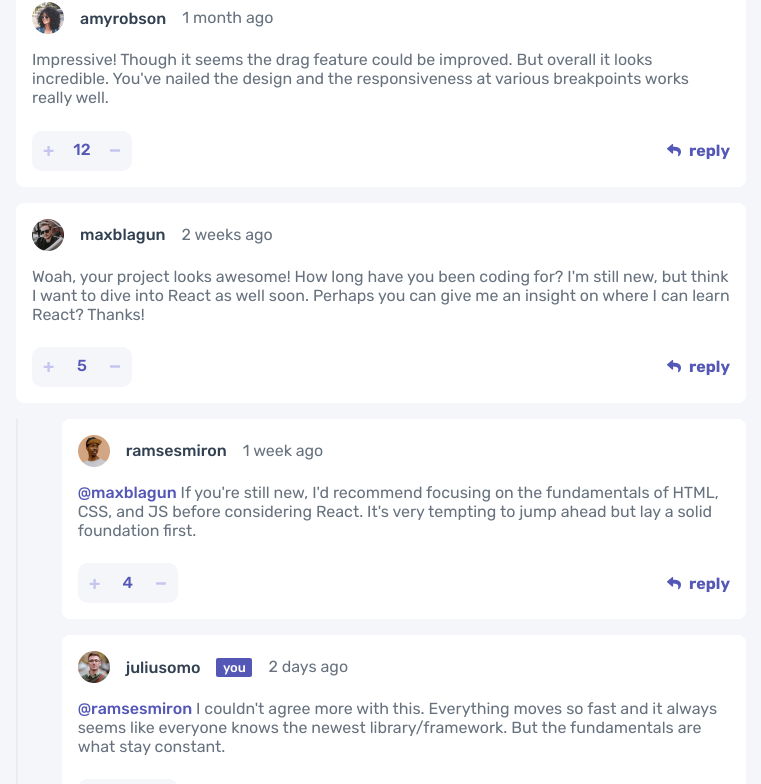
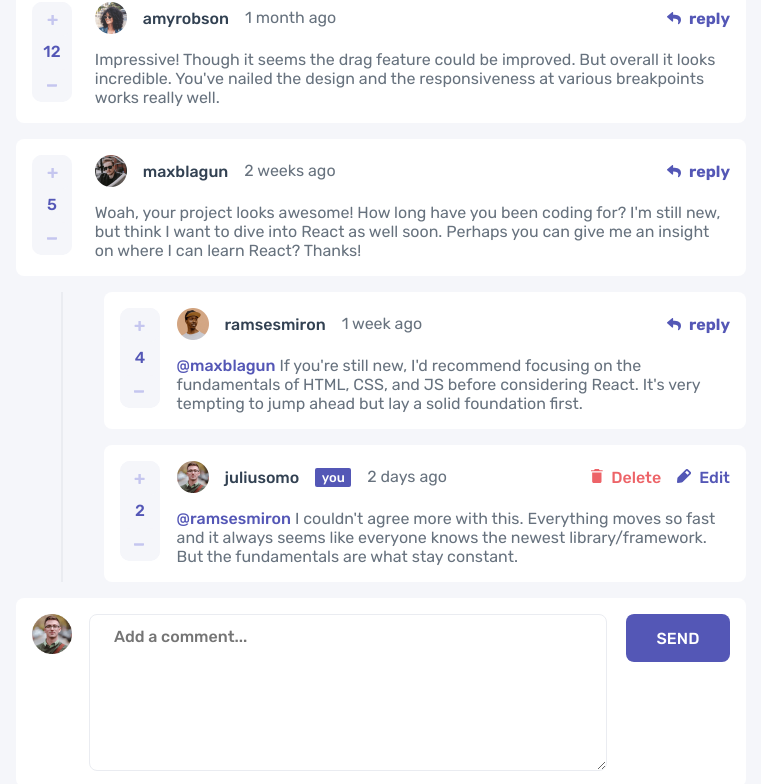
Before and after one commit to tristansetha/interactive-comment-section, a Vue app: page / in a window 1536 px wide. Shown: the part 75-859 px from the top of the page, without its empty margins (387-1148 px from the left). Built offline with nearby package versions, Linux system fonts and the light colour scheme.

Commit message:
update responsive layout

```diff
--- a/src/App.vue
+++ b/src/App.vue
@@ -147,6 +147,9 @@ export default {
   --Light-gray: hsl(223, 19%, 93%);
   --Very-light-gray: hsl(228, 33%, 97%);
   --White: hsl(0, 0%, 100%);
+
+  --Mobile-breakpoint: 375px;
+  --Desktop-breakpoint: 1440px;
 }
 
 html,
--- a/src/components/Card.vue
+++ b/src/components/Card.vue
@@ -302,6 +302,7 @@ export default {
   border-radius: 10px;
   border: none;
   background-color: var(--Very-light-gray);
+  cursor: pointer;
 }
 .score-minus-btn {
   display: flex;
@@ -310,6 +311,7 @@ export default {
   border-radius: 10px;
   border: none;
   background-color: var(--Very-light-gray);
+  cursor: pointer;
 }
 
 .scored {
@@ -445,4 +447,36 @@ export default {
   font-size: 16px;
   cursor: pointer;
 }
+@media (min-width: 1440px) {
+  .card-elements-container {
+    grid-template-columns: 0.1967213115fr 1.7457fr 0.858fr;
+    grid-template-rows: 0.474074074fr 1.0666666666fr;
+  }
+
+  .score-container {
+    grid-row: 1 / 3;
+  }
+
+  .card-header-container {
+    grid-column: 2;
+  }
+
+  .reply-btn-container {
+    grid-row: 1;
+    grid-column: 3;
+  }
+  .edit-container {
+    grid-row: 1;
+    grid-column: 3;
+  }
+  .content-container {
+    grid-column: 2 / 4;
+  }
+  .score-btn {
+    width: 40px;
+    height: 100px;
+    grid-template-columns: 1fr;
+    grid-template-rows: 1fr 1fr 1fr;
+  }
+}
 </style>
--- a/src/components/CommentForm.vue
+++ b/src/components/CommentForm.vue
@@ -142,7 +142,28 @@ export default {
 }
 @media (min-width: 1440px) {
   .comment-form-container {
+    grid-template-columns: 0.1719197708fr 2.1747851004fr 0.4469914041fr;
+    grid-template-rows: 1fr;
     width: 730px;
+  }
+
+  .input-container {
+    grid-row: 1;
+    grid-column: 2;
+  }
+
+  .picture-container {
+    align-items: flex-start;
+    grid-column: 1;
+  }
+  .picture {
+    width: 40px;
+    height: 40px;
+  }
+
+  .send-btn-container {
+    align-items: flex-start;
+    grid-column: 3;
   }
 }
 
--- a/src/views/Comment.vue
+++ b/src/views/Comment.vue
@@ -63,6 +63,9 @@ export default {
 .comment-container {
   color: rgb(74, 23, 32);
   width: 100%;
+  display: flex;
+  flex-direction: column;
+  align-items: flex-end;
 }
 
 .replies-container {
@@ -77,4 +80,9 @@ export default {
   margin-top: 16px;
 }
 
+@media (min-width: 1440px) {
+  .replies-container {
+    width: 685px;
+  }
+}
 </style>
```
